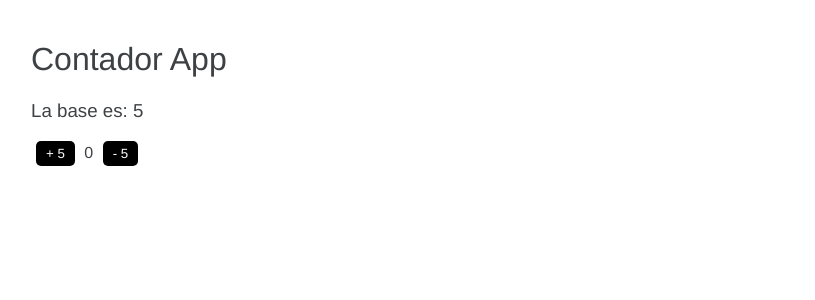
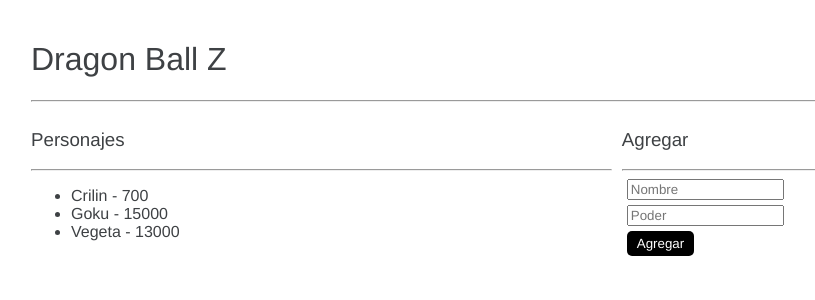
Before and after one commit to GonzZep/angular-basicos, an Angular app: page / in a window 1280 px wide. Shown: the top 300 px of the page, without its empty margins (9-824 px from the left). Built offline with nearby package versions, Linux system fonts and the light colour scheme.

Commit message:
Segundo Commit

```diff
--- a/src/app/app.component.html
+++ b/src/app/app.component.html
@@ -1,4 +1,5 @@
 
-<app-contador></app-contador>
+<!-- <app-contador></app-contador> -->
  <!-- <app-heroe></app-heroe>  -->
 <!-- <app-listado></app-listado>  -->
+<app-main-page></app-main-page>
--- a/src/app/app.module.ts
+++ b/src/app/app.module.ts
@@ -4,6 +4,7 @@
 import { AppComponent } from './app.component';
 import { HeroesModule } from './heroes/heroes.module';
 import { ContadoresModule } from './Contadores/contadores.module';
+import { DbzModule } from './dbz/dbz.module';
 
 
 @NgModule({
@@ -13,7 +14,8 @@
   imports: [
     BrowserModule,
     HeroesModule,
-    ContadoresModule
+    ContadoresModule,
+    DbzModule
   ],
   providers: [],
   bootstrap: [AppComponent]
--- /dev/null
+++ b/src/app/dbz/main-page/main-page.component.html
@@ -0,0 +1,25 @@
+<h1>Dragon Ball Z</h1>
+<hr>
+
+<div class="row">
+    <div class="col">
+        <h3>Personajes</h3>
+        <hr>
+        <ul>
+            <li>Crilin - 700</li>
+            <li>Goku - 15000</li>
+            <li>Vegeta - 13000</li>
+        </ul>
+    </div>
+    <div class="col">
+        <h3>Agregar</h3>
+        <hr>
+        <form (ngSubmit)="agregar()">
+            <input type="text" placeholder="Nombre"/>
+            <input type="number" placeholder="Poder"/>
+            <button type="submit">
+                Agregar
+            </button>
+        </form>
+    </div>
+</div>
--- /dev/null
+++ b/src/app/dbz/main-page/main-page.component.ts
@@ -0,0 +1,11 @@
+import { Component, OnInit } from '@angular/core';
+
+@Component({
+  selector: 'app-main-page',
+  templateUrl: './main-page.component.html',
+})
+export class MainPageComponent{
+  agregar(){
+    console.log('Hey!!!!');
+  }
+}
--- a/src/styles.css
+++ b/src/styles.css
@@ -39,3 +39,17 @@
 .p-1 {
   padding: 1px;
 }
+
+.row{
+  display: flex;
+}
+
+.col{
+  flex-grow: 1;
+  margin-right: 10px;
+}
+
+input{
+  display: block;
+  margin: 5px;
+}
```
Also changed, not shown: src/app/dbz/dbz.module.ts (added, +22 -0 lines).
